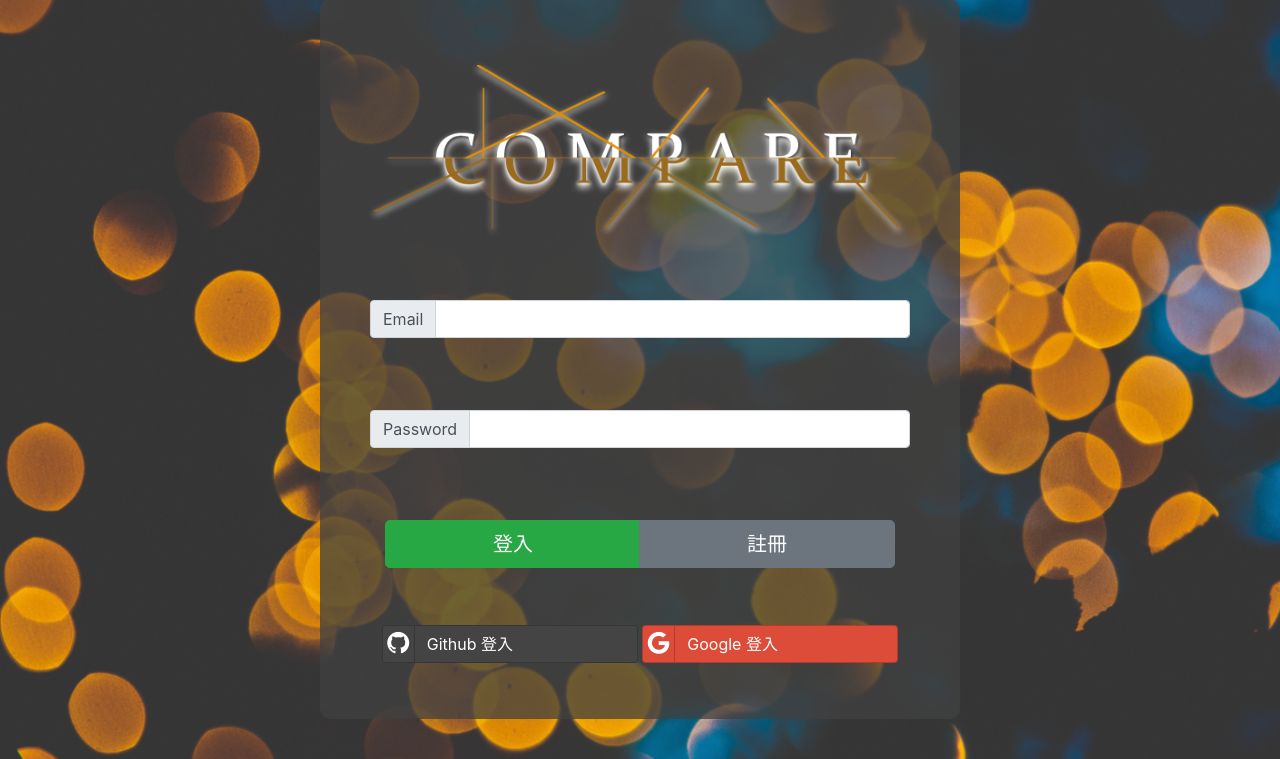
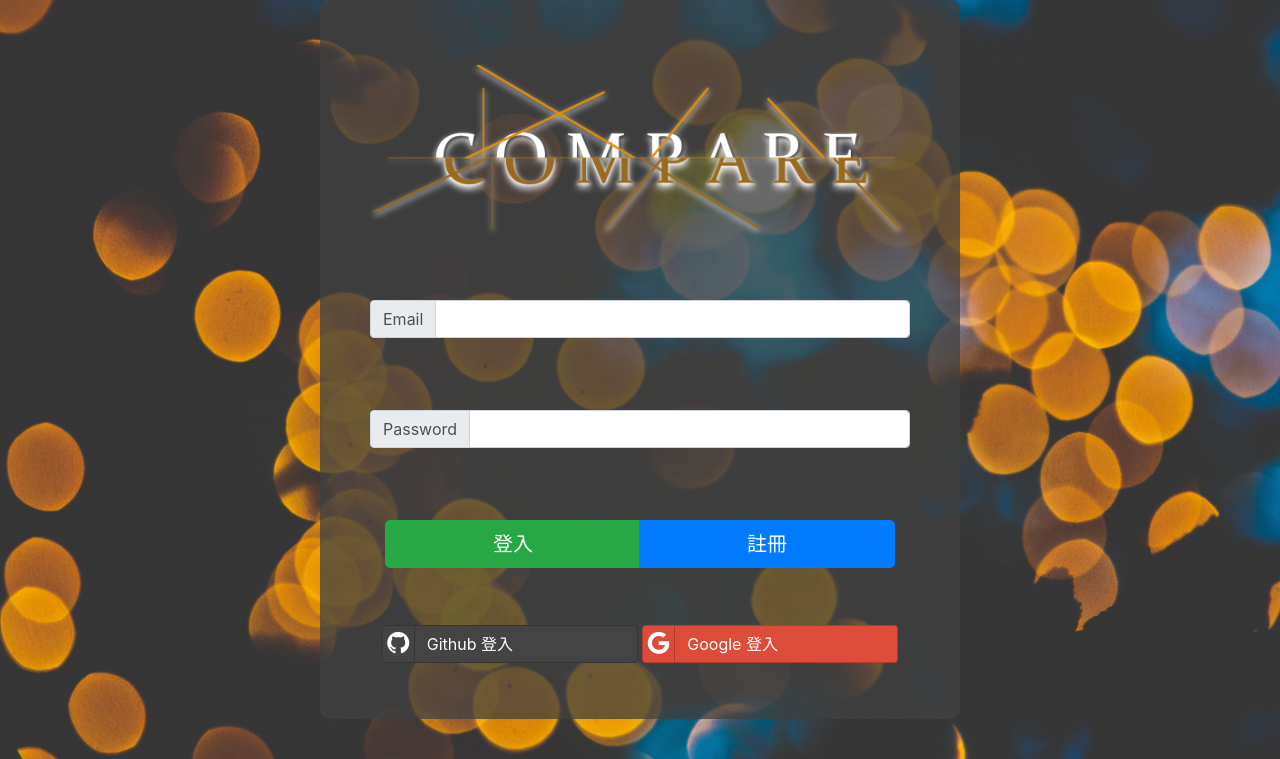
Before and after one commit to kix99aug/dbsys_project, a Django app: page /login in a window 1280 px wide. Shown: the part 41-800 px from the top of the page. Run offline with Django 3.2, Linux system fonts and the light colour scheme; some libraries are stand-ins or nearby versions.

Commit message:
register btn blue

```diff
--- a/COMPARE/templates/login.html
+++ b/COMPARE/templates/login.html
@@ -37,7 +37,7 @@
         <button type="button" class="btn btn-success btn-lg" id="login">登入</button>
       </div>
       <div class="input-group-append">
-        <button type="button" class="btn btn-secondary btn-lg" id="register">註冊</button>
+        <button type="button" class="btn btn-primary btn-lg" id="register">註冊</button>
       </div>
 
       </div>
```
